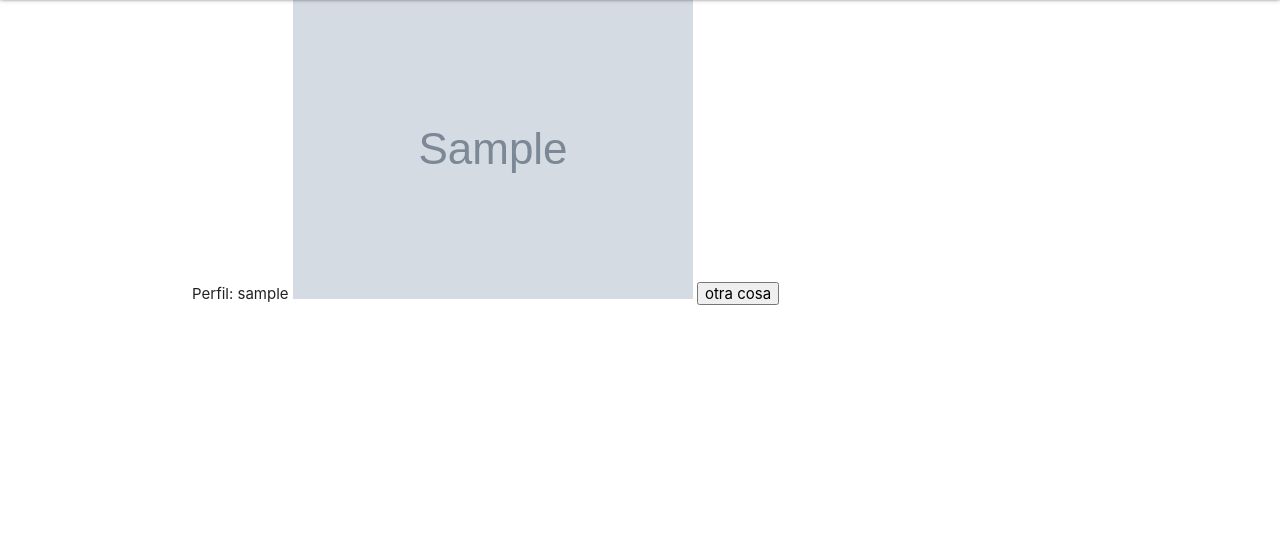
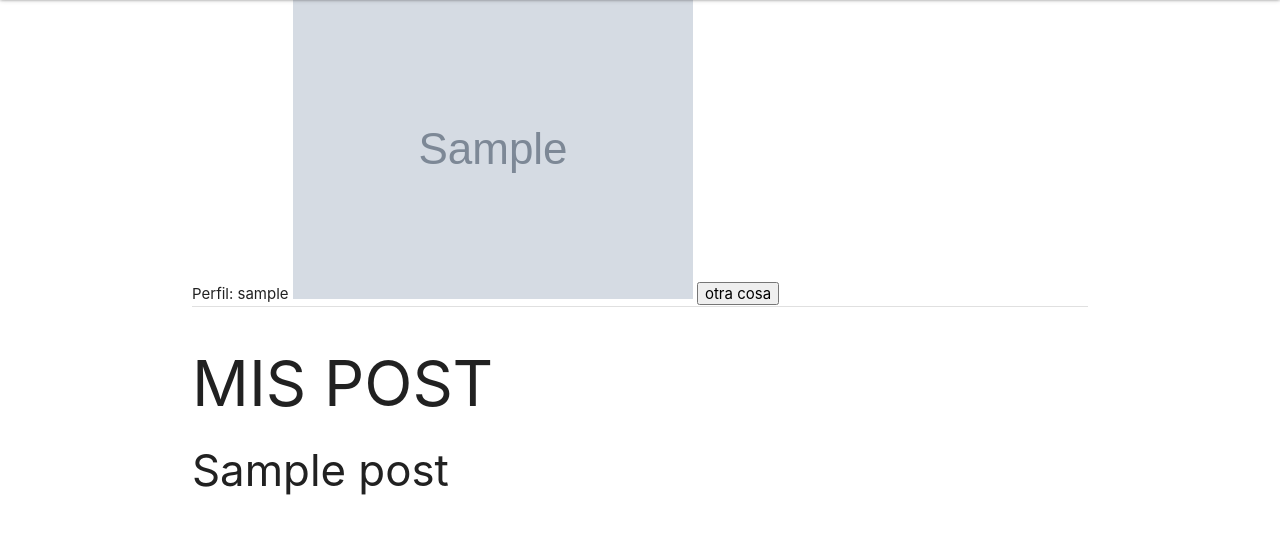
Before and after one commit to informatorio2020com07/django-blog, a Django app: page /cuenta/perfil/1 in a window 1280 px wide. Shown: the part 65-599 px from the top of the page. Run offline with Django 3.2, Linux system fonts and the light colour scheme; tables that the repository leaves empty hold one stand-in row (values such as "Sample post"); grey boxes marked "Sample" are stand-in pictures.

Commit message:
borrar post

```diff
--- a/cuenta/templates/cuenta/perfil.html
+++ b/cuenta/templates/cuenta/perfil.html
@@ -13,7 +13,31 @@
     {% endif %}
     {% if request.user == perfil%}
         <button>Editar</button>
+
+
+
     {% else %}
         <button>otra cosa</button>
     {% endif %}
+
+        <div class="row">
+            <div class="divider"></div>
+        </div>
+        <div class="row">
+            <h1>MIS POST</h1>
+            {% for post in perfil.post_set.all %}
+                <div class="row">
+                    <h3>{{ post.titulo }}</h3>
+                    {% if request.user == perfil%}
+                        <form method="POST" action="{%url 'borrar_post' post.id%}">
+                            {% csrf_token %}
+                            <input type="submit" value="Eliminar" onclick="return confirm('Seguro?')">
+
+                        </form>
+                    {% endif %}
+                </div>
+            {% endfor %}
+        </div>
+
+
 {% endblock %}
--- a/post/urls.py
+++ b/post/urls.py
@@ -5,8 +5,9 @@ from . import views
 urlpatterns = [
 path("", views.index, name="index"),
 path("post/<int:id>", views.show_post, name="post"),
-path("post/new>", views.new_post,name="new_post"),
+path("post/new", views.new_post,name="new_post"),
 path("post/<int:id>/comentar", views.comentar, name="comentar"),
 path("post/categoria/<int:id>", views.show_categoria,name="show_categoria"),
 path("post/<int:id>/like", views.like, name="like"),
+path("post/<int:id>/borrar", views.borrar_post, name="borrar_post"),
 ]
```
Also changed, not shown: post/views.py (+11 -0 lines).
